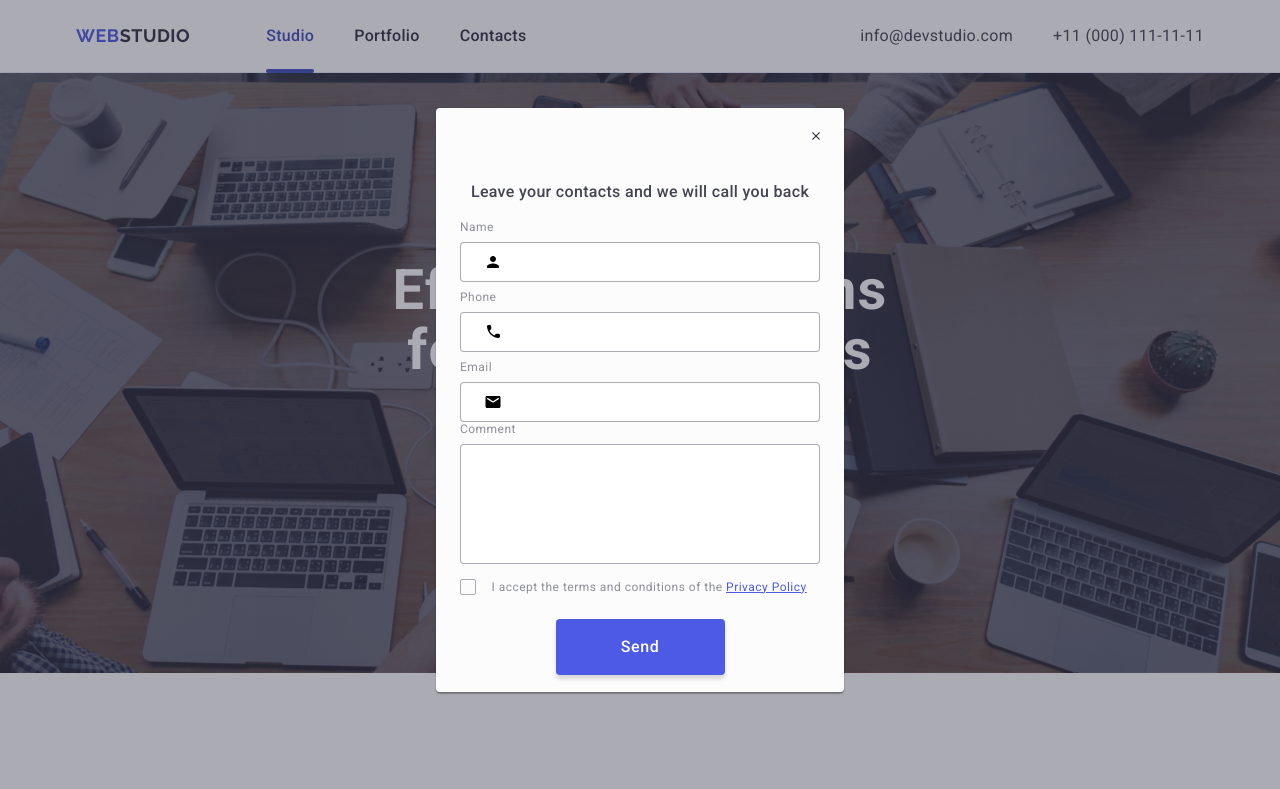
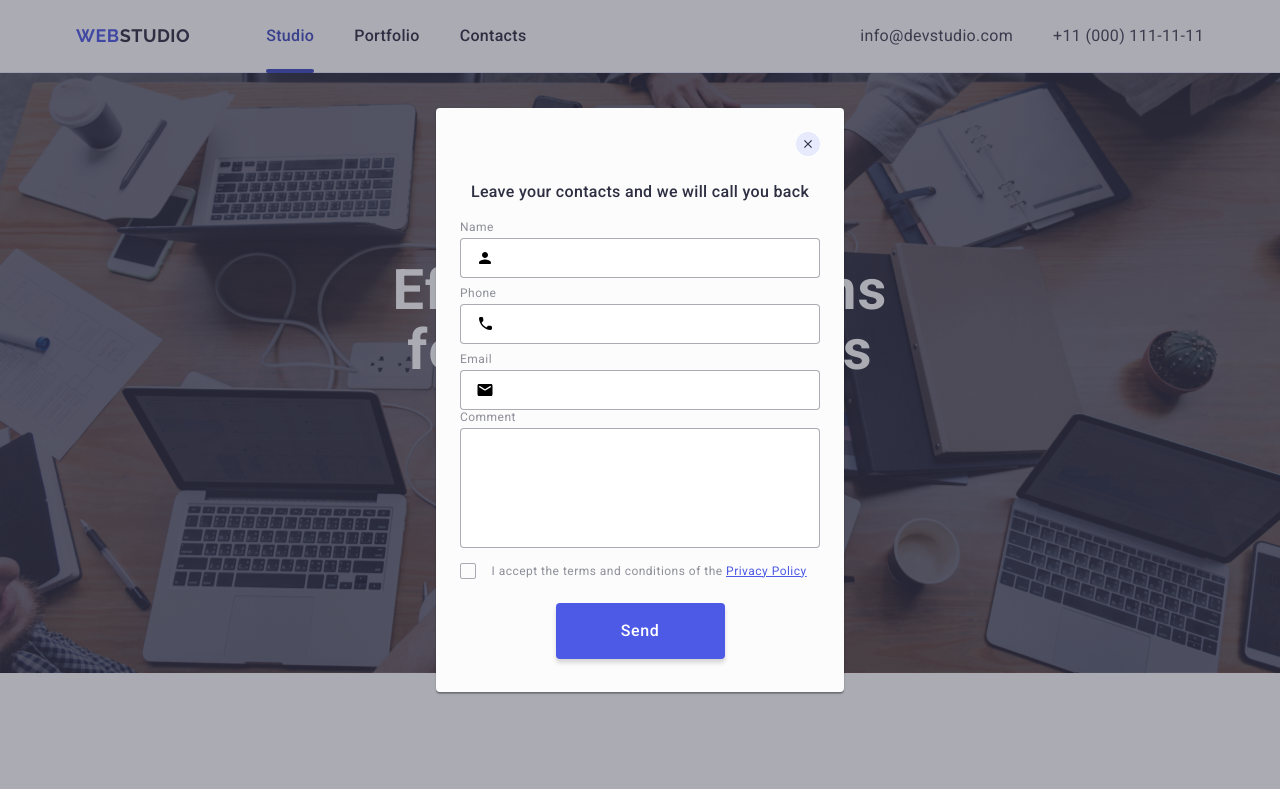
Before and after one commit to RocketCat888/goit-markup-hw-05, a plain HTML site: page index.html in a window 1280 px wide. Shown: the top 789 px of the page. Drawn offline with nearby package versions, Linux system fonts and the light colour scheme.

Commit message:
add index file

```diff
--- a/css/styles.css
+++ b/css/styles.css
@@ -564,10 +564,9 @@ body {
   width: 100%;
   height: 100%;
   background-color: rgba(46, 47, 66, 0.4);
-
   opacity: 0;
   pointer-events: none;
-  transition: opacity 250ms cubic-bezier(0.4, 0, 0.2, 1)
+  transition: opacity 250ms cubic-bezier(0.4, 0, 0.2, 1), visibility 250ms cubic-bezier(0.4, 0, 0.2, 1);
 }
 .modal-backdrop.is-open {
   opacity: 1;
@@ -576,18 +575,29 @@ body {
 
 .modal {
   width: 408px;
-  height: 80%;
-  max-height: 584px;
+  min-height: 584px;
   border-radius: 4px;
   overflow: auto;
   padding: 72px 24px 24px 24px;
   box-shadow: 0 1px 1px 0 rgba(0, 0, 0, 0.14), 0 1px 3px 0 rgba(0, 0, 0, 0.12),
     0 2px 1px 0 rgba(0, 0, 0, 0.2);
   background: #fcfcfc;
-  position: relative;
+  position: absolute;
+  top: 50%;
+  left: 50%;
+  transform: translate(-50%, -50%);
+  transition: transform 250ms cubic-bezier(0.4, 0, 0.2, 1);
 }
 .modal-close-btn {
+  width: 24px;
+  height: 24px;
+  border-radius: 50%;
   background-color: transparent;
+  background-color: #e7e9fc;
+  border: 1px solid rgba(0, 0, 0, 0.1);
+  display: flex;
+  align-items: center;
+  justify-content: center;
   border: none;
   padding: 0;
   line-height: 0;
@@ -595,11 +605,15 @@ body {
   top: 24px;
   right: 24px;
   fill: #2e2f42;
-  transition: fill 250ms cubic-bezier(0.4, 0, 0.2, 1);
+  background-color: 250ms cubic-bezier(0.4, 0, 0.2, 1), border 250ms cubic-bezier(0.4, 0, 0.2, 1);
 }
 .modal-close-btn:hover,
 .modal-close-btn:focus {
-  fill: #31d0aa;
+  background-color: #404bbf;
+  border: none;
+}
+.modal-close-icon {
+  transition: fill 250ms cubic-bezier(0.4, 0, 0.2, 1);
 }
 .modal-slogan {
   max-width: 360px;
@@ -609,6 +623,7 @@ body {
   letter-spacing: 0.02em;
   text-align: center;
   margin-bottom: 16px;
+  color: #2E2F42;
 }
 .review-form-div {
   margin-bottom: 8px;
@@ -619,7 +634,9 @@ body {
   line-height: 1.17;
   letter-spacing: 0.04em;
   color: #8e8f99;
-  margin-bottom: 8px;
+  margin-bottom: 4px;
+  background-color: transparent;
+  outline: transparent;
 }
 .review-input {
   border: 1px solid rgba(46, 47, 66, 0.4);
@@ -648,6 +665,7 @@ body {
   left: 24px;
   transform: translateY(-50%);
   transition: fill 250ms cubic-bezier(0.4, 0, 0.2, 1);
+  left: 16px;
 }
 .review-input:focus + .review-form-icon {
   fill: #4d5ae5;
```
